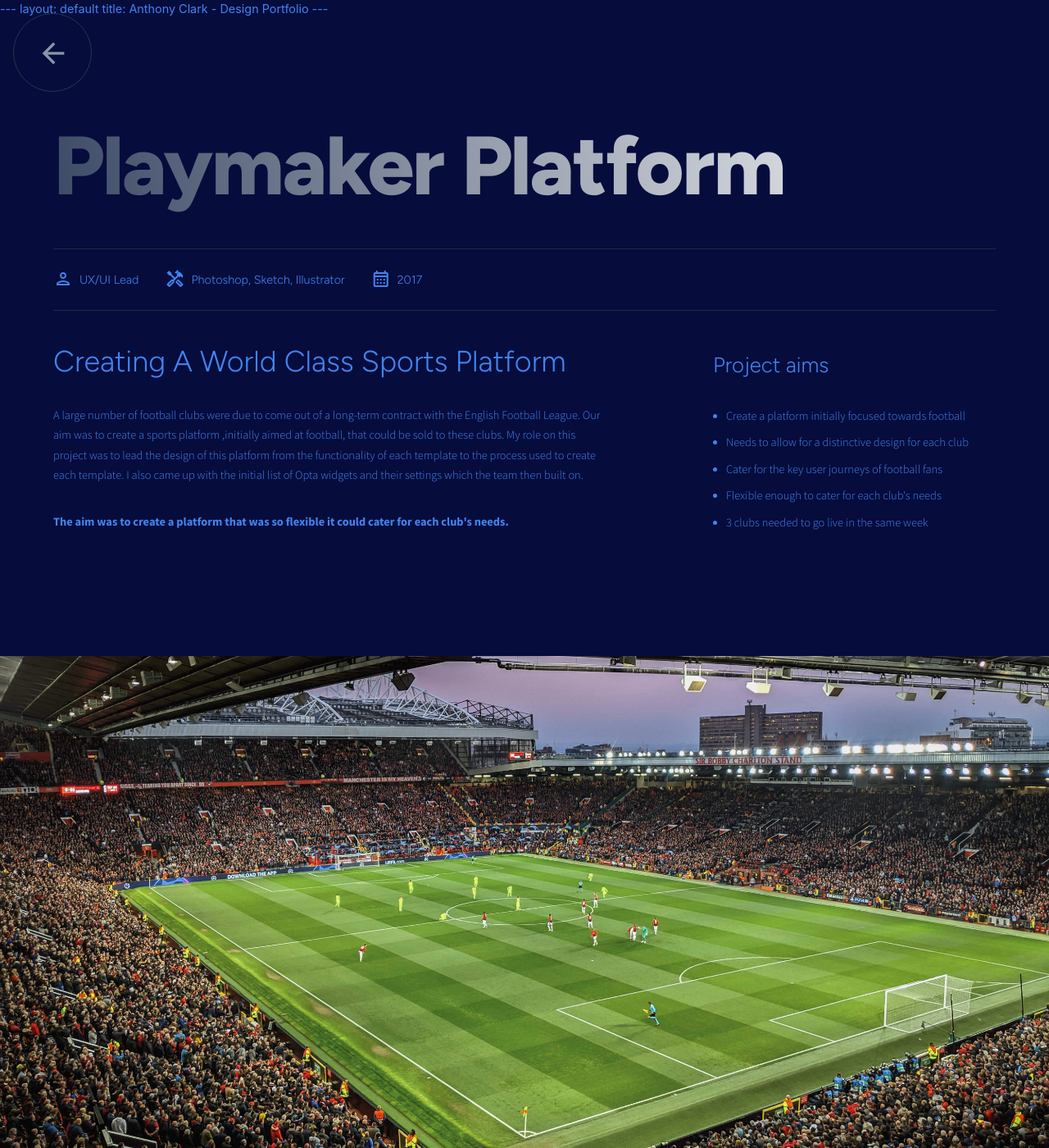
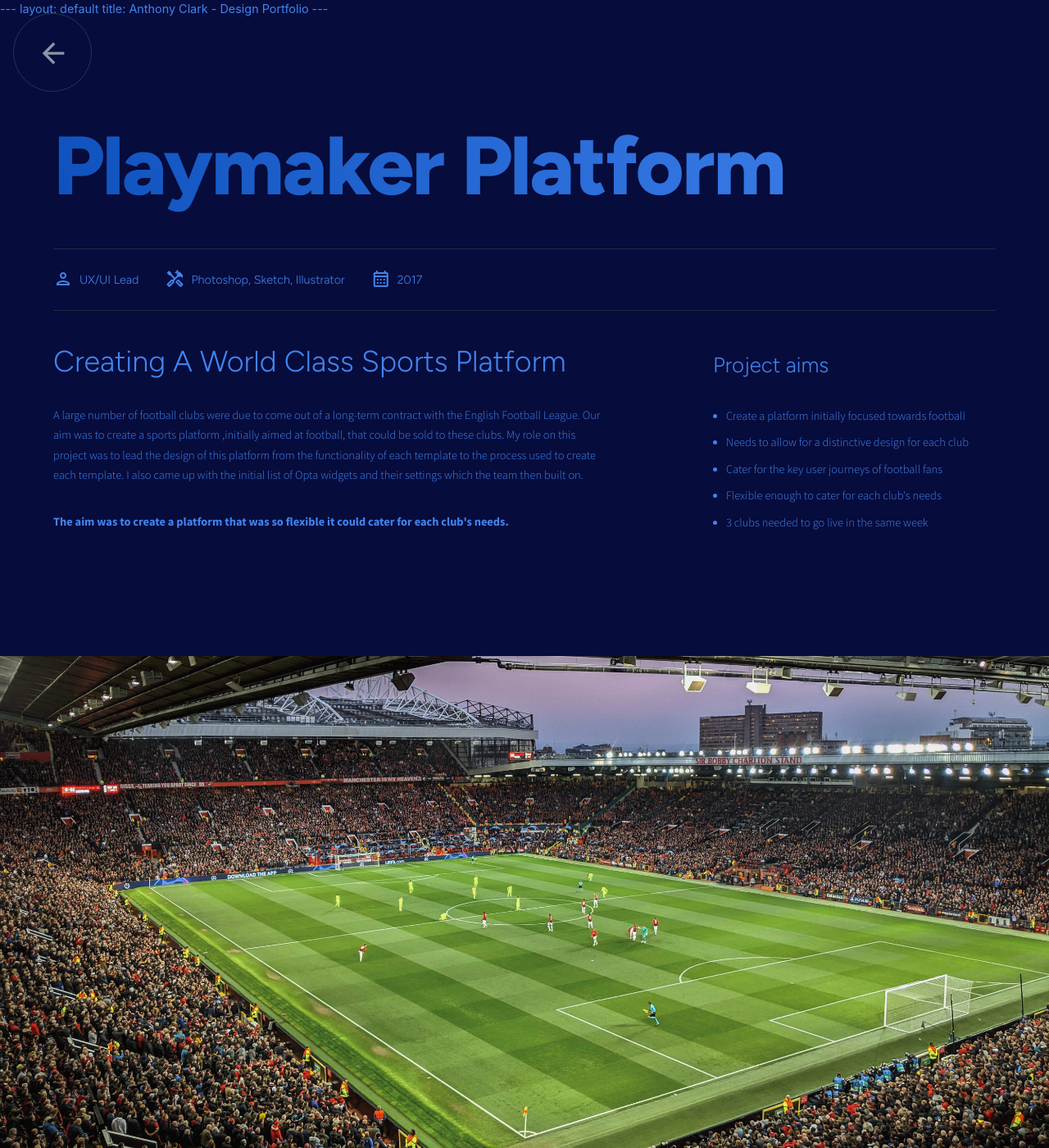
Before and after one commit to anthony-clark/AnthonyClark.github.io, a Jekyll site: the page index.html, which Jekyll copies as it is, in a window 1280 px wide and 1400 px high. Shown: the whole window at 82% size. Built offline with Jekyll 4.4.1, drawn with Linux system fonts in a browser that asks for light colours; nearby versions of some CDN libraries.

Commit message:
updated H1 color theme

```diff
--- a/css/main.css
+++ b/css/main.css
@@ -115,7 +115,8 @@ h1 {
      letter-spacing: -2px;
      /*color: #fff;*/
      color: #4284F0;
-     background-image: linear-gradient(80deg, #3c4a65, #FFFFFF);
+     /*background-image: linear-gradient(80deg, #3c4a65, #FFFFFF);*/
+     background-image: linear-gradient(80deg, #0F52BD, #4284F0);
      background-clip: text;
   -webkit-background-clip: text;
   color: transparent;
```
